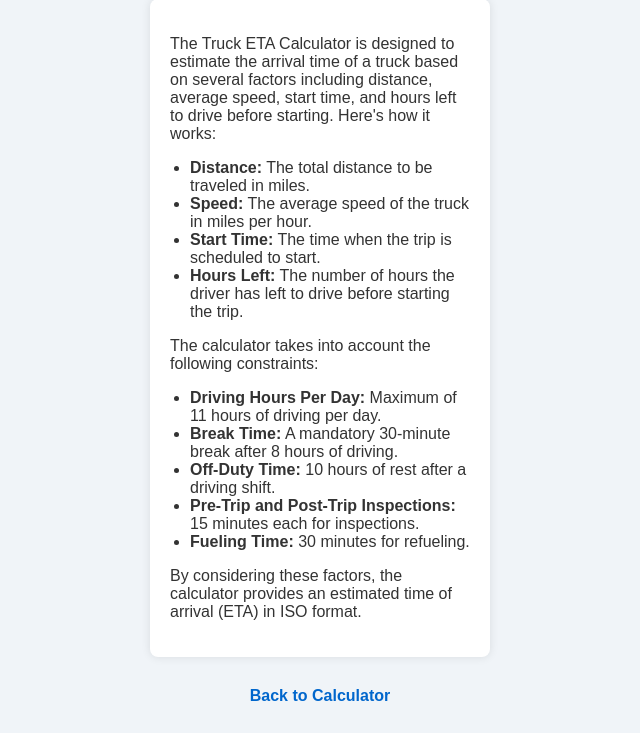
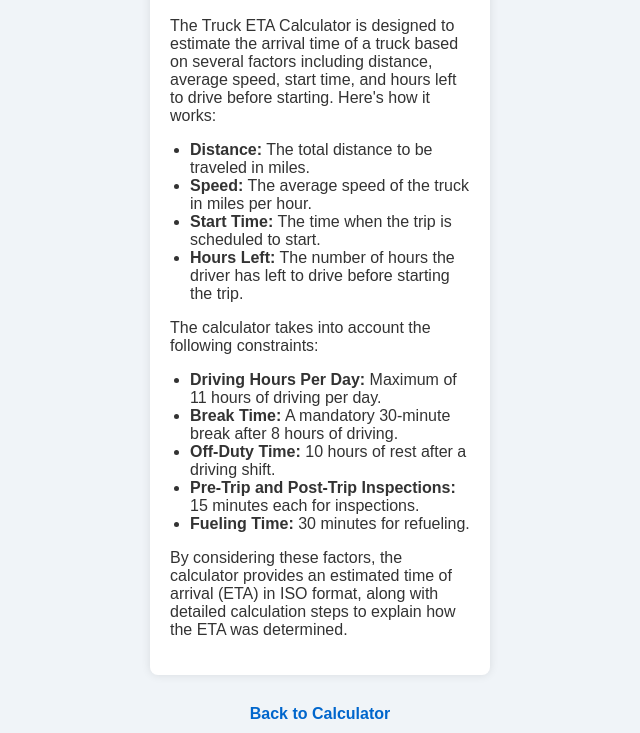
Before and after one commit to aatishkamble15/trucketa, a plain HTML site: page how-it-works.html in a window 1280 px wide. Shown: the part 107-840 px from the top of the page, without its empty margins (320-960 px from the left). Drawn offline with Linux system fonts and the light colour scheme.

Commit message:
Update how-it-works.html

```diff
--- a/how-it-works.html
+++ b/how-it-works.html
@@ -24,7 +24,7 @@
             <li><strong>Pre-Trip and Post-Trip Inspections:</strong> 15 minutes each for inspections.</li>
             <li><strong>Fueling Time:</strong> 30 minutes for refueling.</li>
         </ul>
-        <p>By considering these factors, the calculator provides an estimated time of arrival (ETA) in ISO format.</p>
+        <p>By considering these factors, the calculator provides an estimated time of arrival (ETA) in ISO format, along with detailed calculation steps to explain how the ETA was determined.</p>
     </div>
     <a href="index.html">Back to Calculator</a>
 </body>
```
